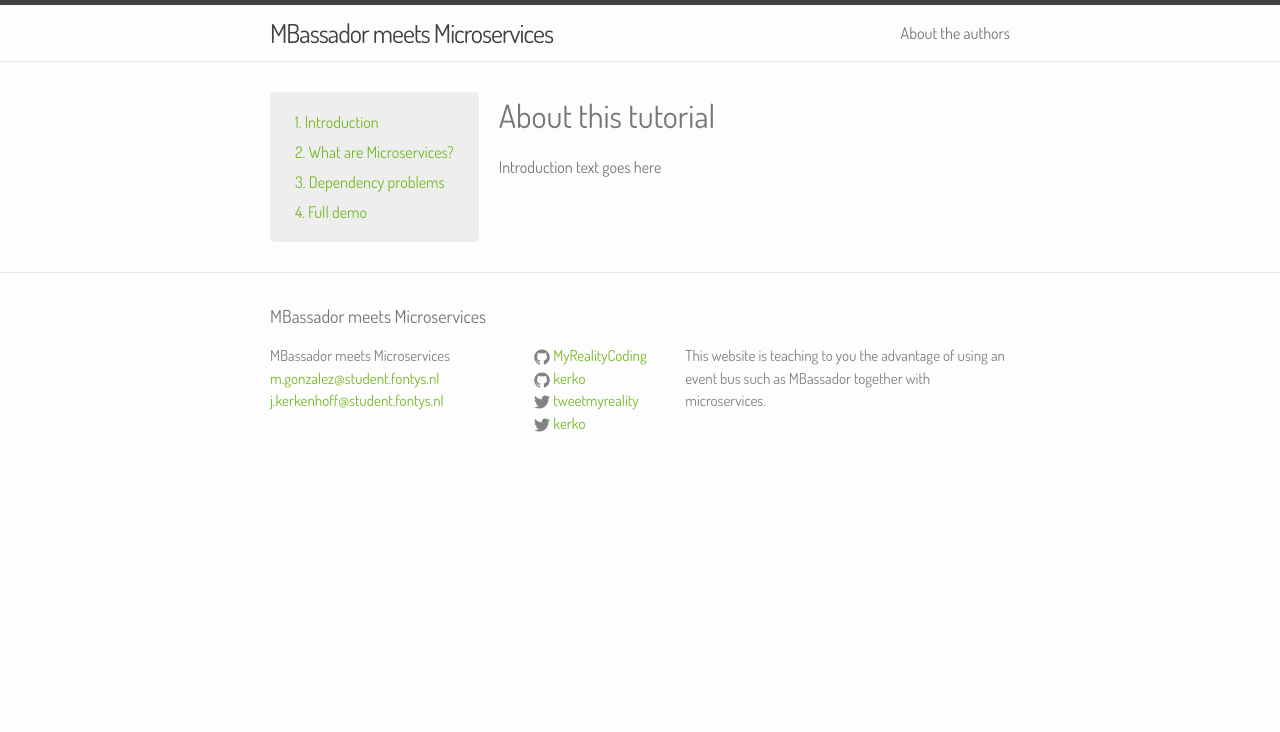
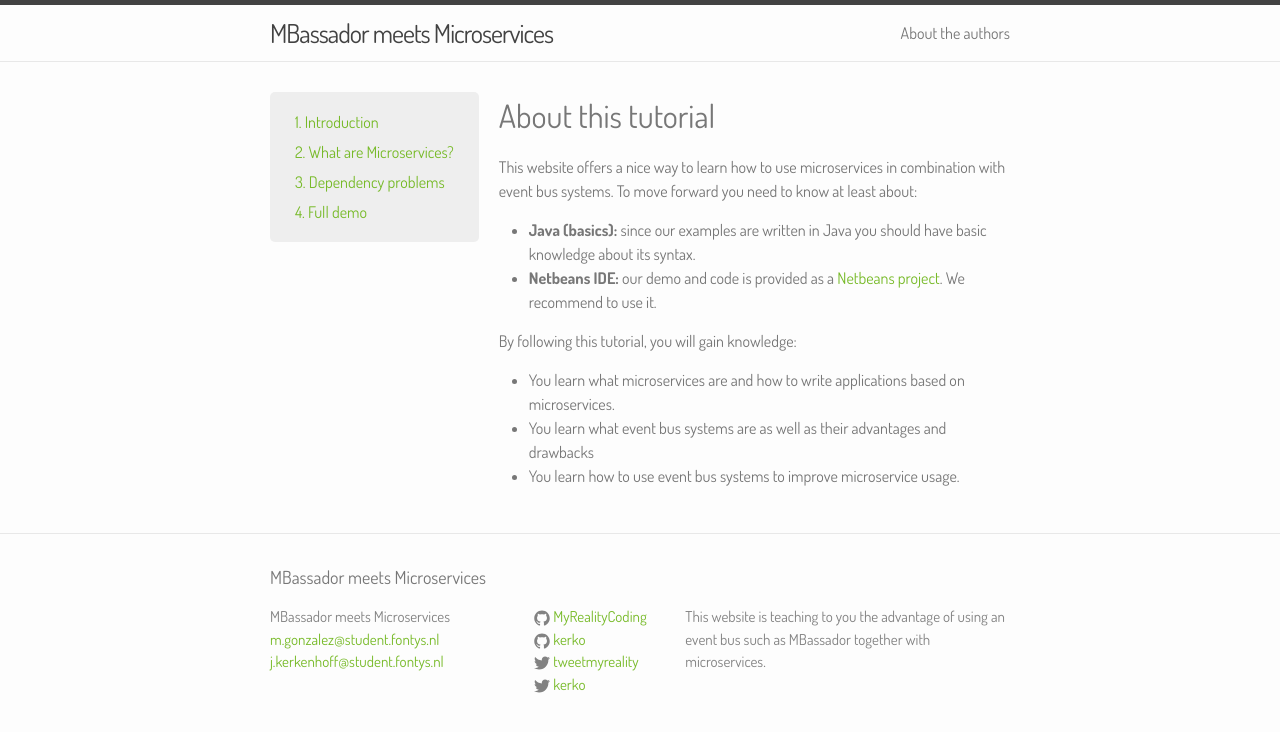
Before and after one commit to sebivenlo/microservices-eventbus, a Jekyll site: the page built from index.html, in a window 1280 px wide. Shown: the top 732 px of the page. Built offline with Jekyll 4.4.1, drawn with Linux system fonts in a browser that asks for light colours.

Commit message:
Add introduction text

```diff
--- a/index.html
+++ b/index.html
@@ -1,8 +1,19 @@
 ---
 layout: default
 ---
+<div class="home">
+<h1>About this tutorial</h1>
+This website offers a nice way to learn how to use microservices in combination with event bus systems. To move forward you need to know at least about:
 
-<div class="home">
-  <h1>About this tutorial</h1>
-Introduction text goes here
+<p><ul>
+  <li><b>Java (basics):</b> since our examples are written in Java you should have basic knowledge about its syntax.</li>
+  <li><b>Netbeans IDE:</b> our demo and code is provided as a <a href="#">Netbeans project</a>. We recommend to use it.</li>
+</ul></p>
+By following this tutorial, you will gain knowledge:
+<p><ul>
+  <li>You learn what microservices are and how to write applications based on microservices.</li>
+  <li>You learn what event bus systems are as well as their advantages and drawbacks</li>
+  <li>You learn how to use event bus systems to improve microservice usage.</li>
+</ul>
+</p>
 </div>
```
